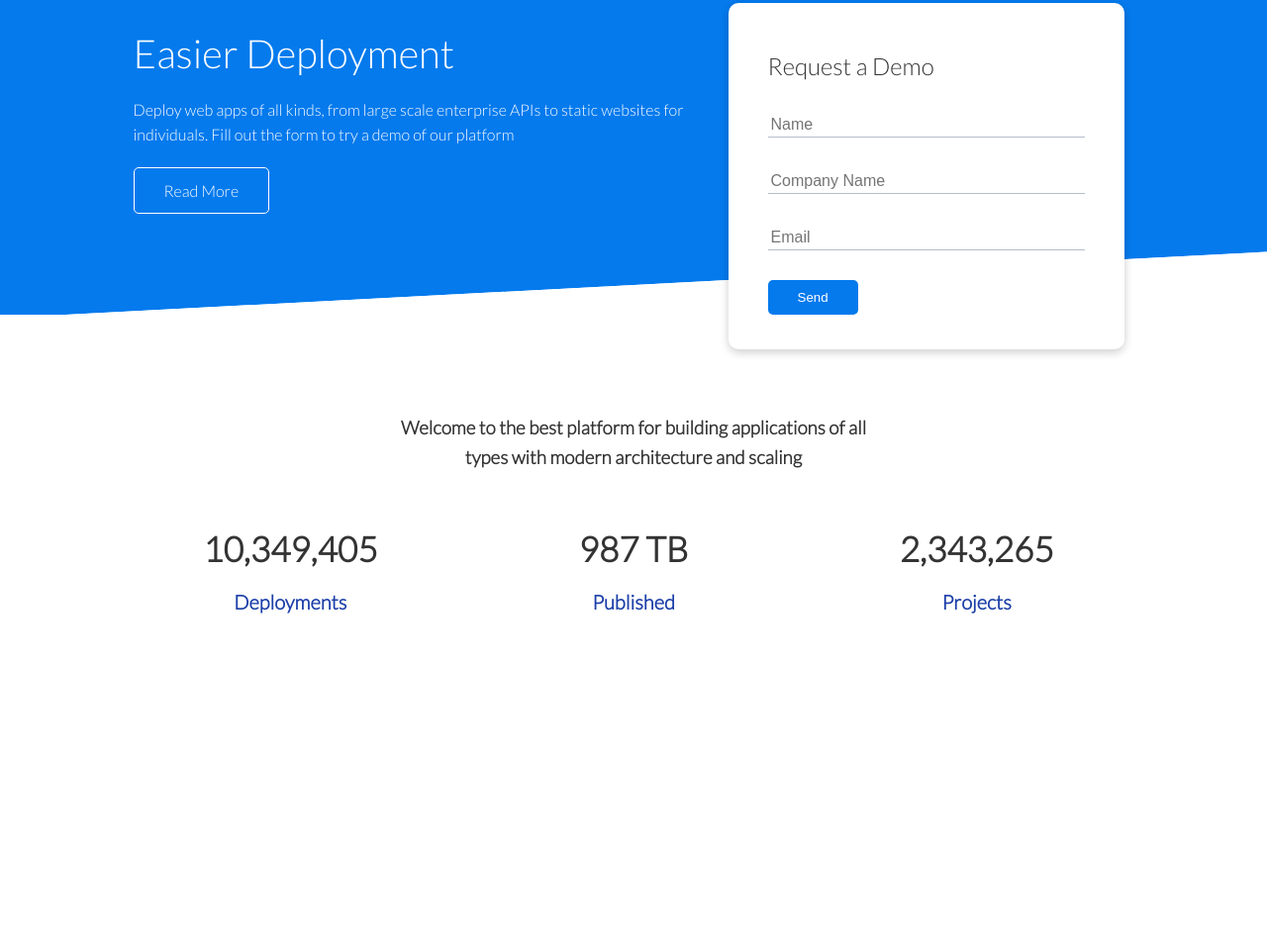
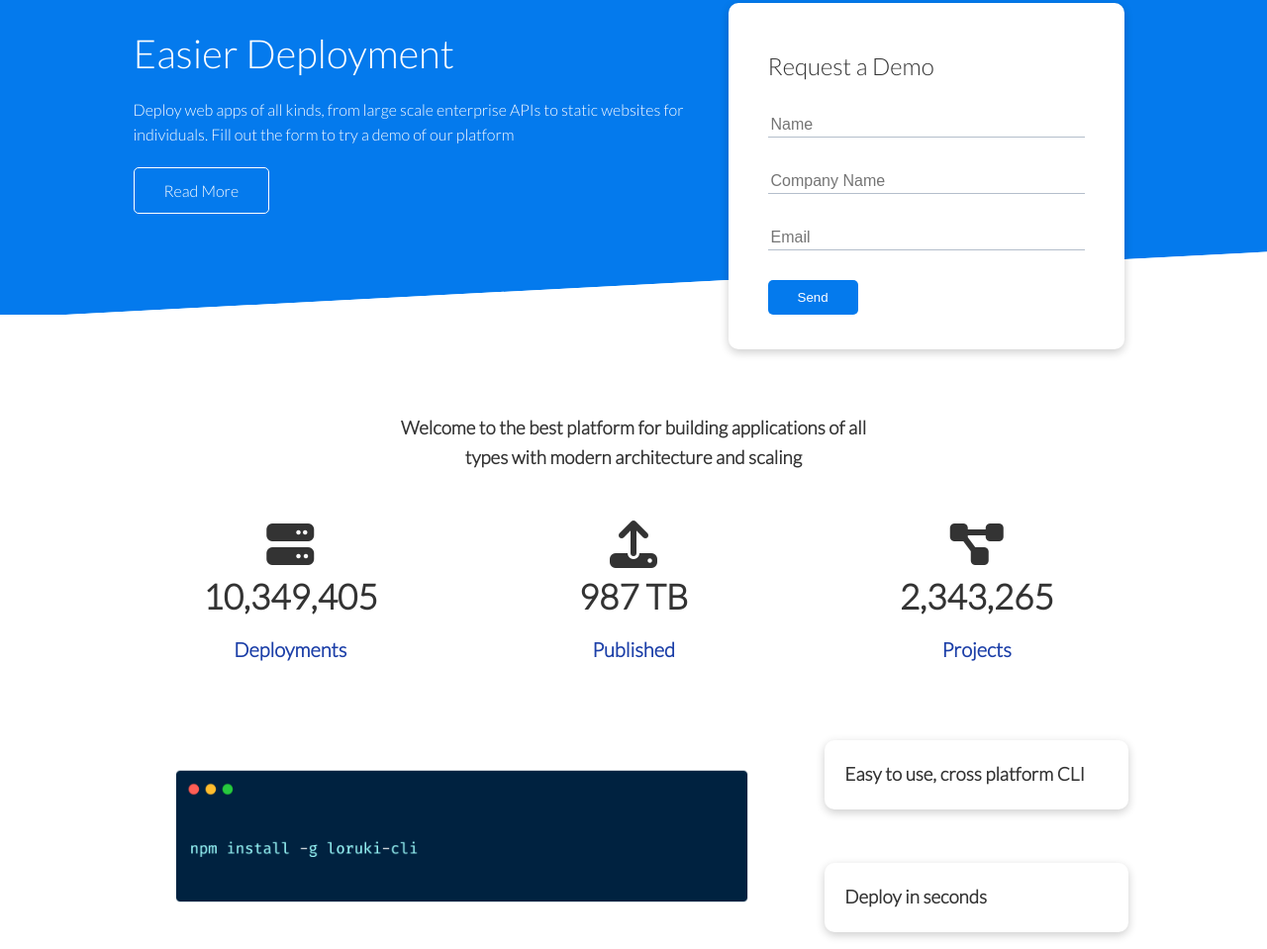
Before and after one commit to BF-FrontEnd-class-2024/group2-loruki-rebuild, a website: page index.html in a window 1280 px wide. Shown: the part 152-1111 px from the top of the page at 99% size. Before the commit the page ends 834 px from the top, so only its background shows below. Drawn offline with Linux system fonts and the light colour scheme.

Commit message:
add container4-images

```diff
--- a/index.html
+++ b/index.html
@@ -103,5 +103,17 @@
         </div>
       </div>
     </section>
+    <!-- Cli -->
+    <section class="cli">
+      <div class="container grid">
+        <img src="images/cli.png" alt="" />
+        <div class="card">
+          <h3>Easy to use, cross platform CLI</h3>
+        </div>
+        <div class="card">
+          <h3>Deploy in seconds</h3>
+        </div>
+      </div>
+    </section>
   </body>
 </html>
--- a/styles/index.css
+++ b/styles/index.css
@@ -1,4 +1,5 @@
 @import url("https://fonts.googleapis.com/css2?family=Lato:wght@300&display=swap");
+@import url("https://cdnjs.cloudflare.com/ajax/libs/font-awesome/6.5.1/css/all.min.css");
 
 /* more styles */
 @import url("utilities.css");
@@ -174,3 +175,14 @@ pre {
   font-size: 20px;
   font-weight: bold;
 }
+
+/* Cli */
+.cli .grid {
+  grid-template-columns: repeat(3, 1fr);
+  grid-template-rows: repeat(2, 1fr);
+}
+
+.cli .grid > *:first-child {
+  grid-column: 1 / span 2;
+  grid-row: 1 / span 2;
+}
```
Also changed, not shown: images/cli.png (added), images/cloud.png (added), images/docs.png (added), images/favicon.png (added), images/npm.png (added), images/server.png (added), images/server2.png (added).
